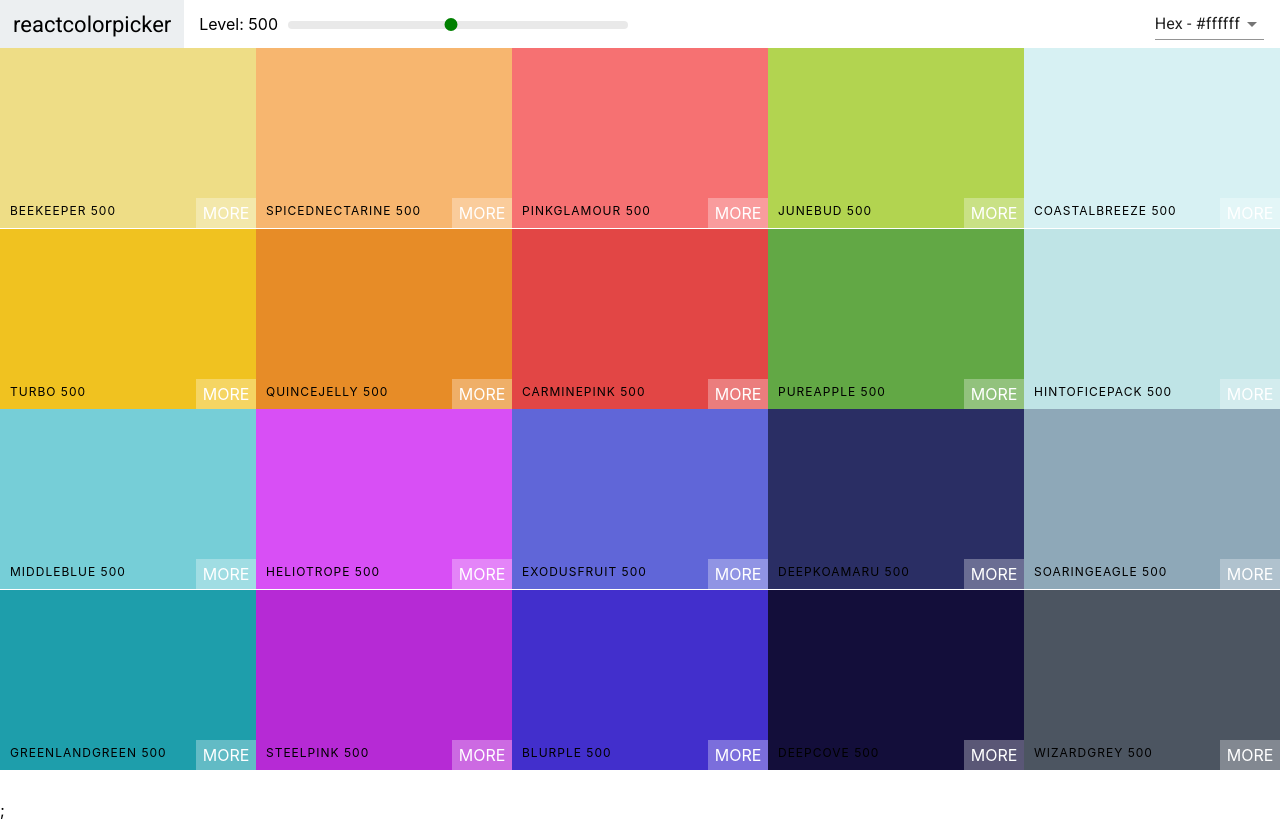
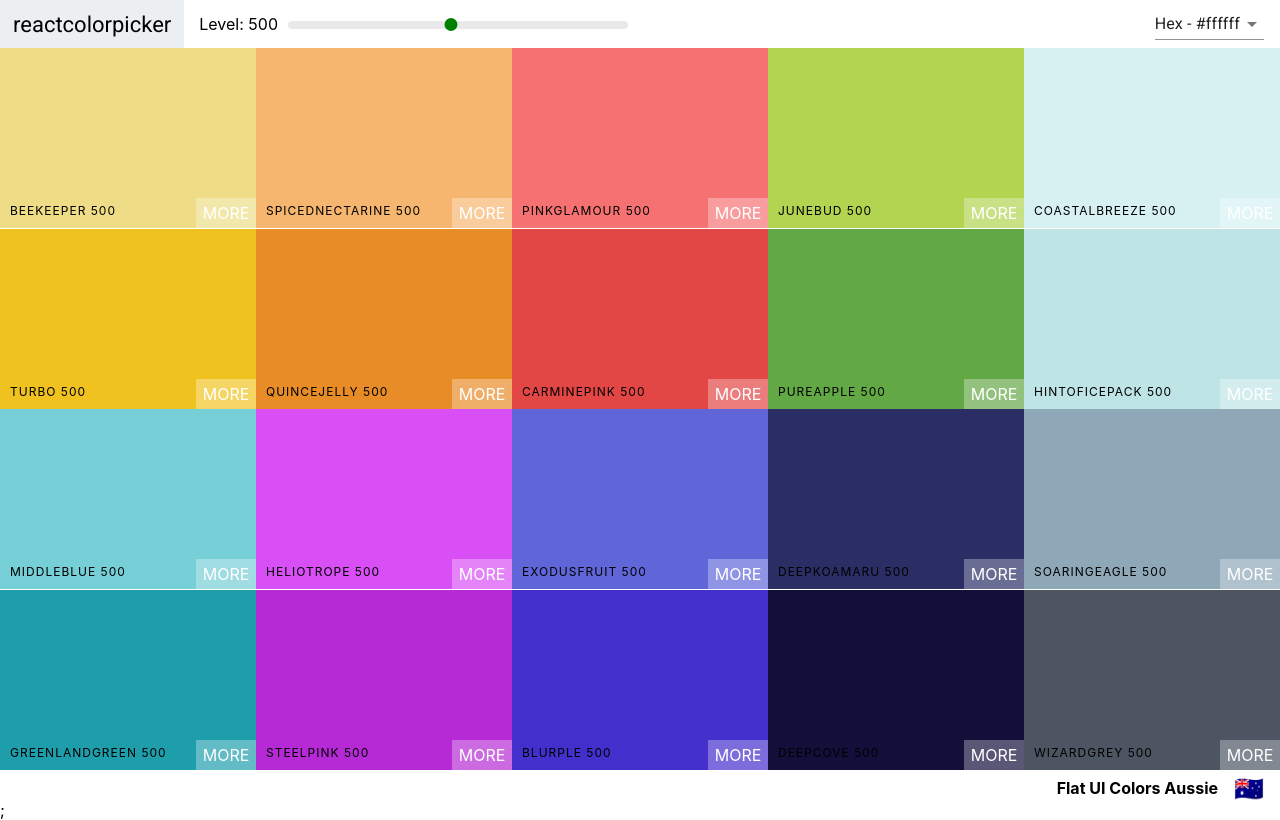
Before and after one commit to yeondam88/colors-app, a React (Create React App) app: page /palette/flat-ui-colors-american in a window 1280 px wide. Built offline with nearby package versions, Linux system fonts and the light colour scheme.

Commit message:
Adding footer

```diff
--- a/src/Palette.css
+++ b/src/Palette.css
@@ -5,3 +5,17 @@
 .Palette-colors {
     height: 90%;
 }
+
+.Palette-footer {
+    background-color: #fff;
+    height: 5vh;
+    display: flex;
+    justify-content: flex-end;
+    align-items: center;
+    font-weight: bold;
+}
+
+.emoji {
+    font-size: 1.5rem;
+    margin: 0 1rem;
+}
--- a/src/Palette.js
+++ b/src/Palette.js
@@ -4,7 +4,7 @@
 
 import './Palette.css';
 
-function Palette(props) {
+function Palette({ palette: { colors, paletteName, emoji } }) {
   const [level, setLevel] = useState(500);
   const [format, setFormat] = useState('hex');
   const onChange = useCallback(newLevel => {
@@ -15,8 +15,7 @@
     setFormat(format);
   }, []);
 
-  const colorBoxes = props.palette.colors[level].map(color => {
-    console.log(color);
+  const colorBoxes = colors[level].map(color => {
     return (
       <ColorBox key={color.name} background={color[format]} name={color.name} />
     );
@@ -30,6 +29,10 @@
         handleChange={handleChange}
       />
       <div className="Palette-colors">{colorBoxes}</div>
+      <footer className="Palette-footer">
+        {paletteName}
+        <span className="emoji">{emoji}</span>
+      </footer>
     </div>
   );
 }
```
